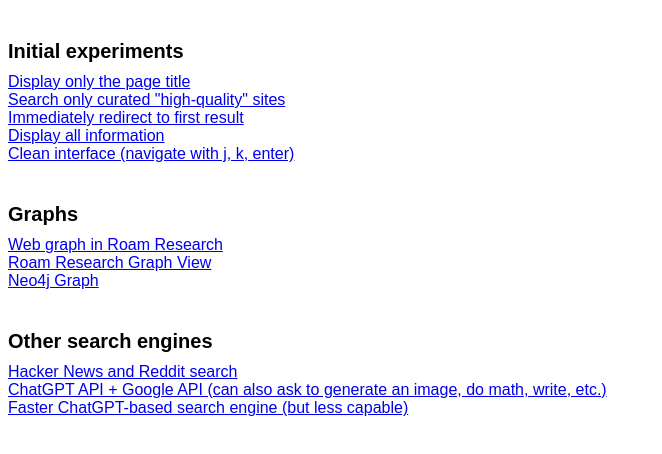
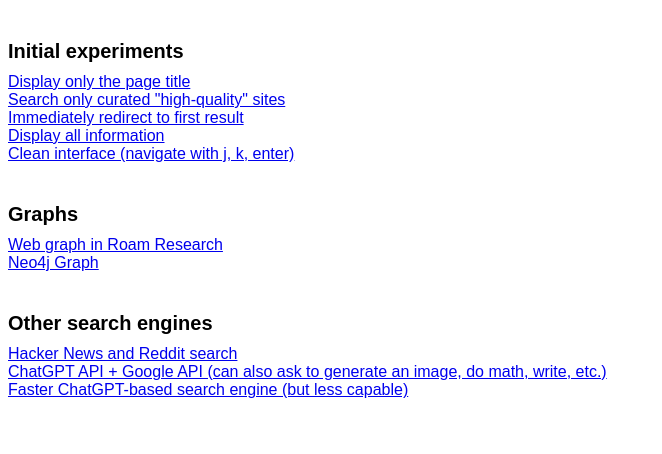
Before and after one commit to griffinli/nternet-demos, a Next.js app: page / in a window 1280 px wide. Shown: the top 454 px of the page, without its empty margins (0-662 px from the left). Built offline with nearby package versions, Linux system fonts and the light colour scheme; a web font is replaced by a local one.

Commit message:
Combine Roam demos

```diff
--- a/pages/index.tsx
+++ b/pages/index.tsx
@@ -20,8 +20,7 @@
             <a href="https://one.thesearchengine.company/">Clean interface (navigate with j, k, enter)</a>
 
             <h1>Graphs</h1>
-            <a href="https://roamresearch.com/#/app/searchtest5/page/u2mj-0mD3">Web graph in Roam Research</a>
-            <a href="https://roamresearch.com/#/app/searchtest5/graph">Roam Research Graph View</a>
+            <a href="https://roamresearch.com/#/app/searchtest5/graph">Web graph in Roam Research</a>
             <a href="https://griffinli.notion.site/Web-Graphs-e8e2ed6fd4584be0a8d26f24457ff02d">Neo4j Graph</a>
 
             <h1>Other search engines</h1>
```
